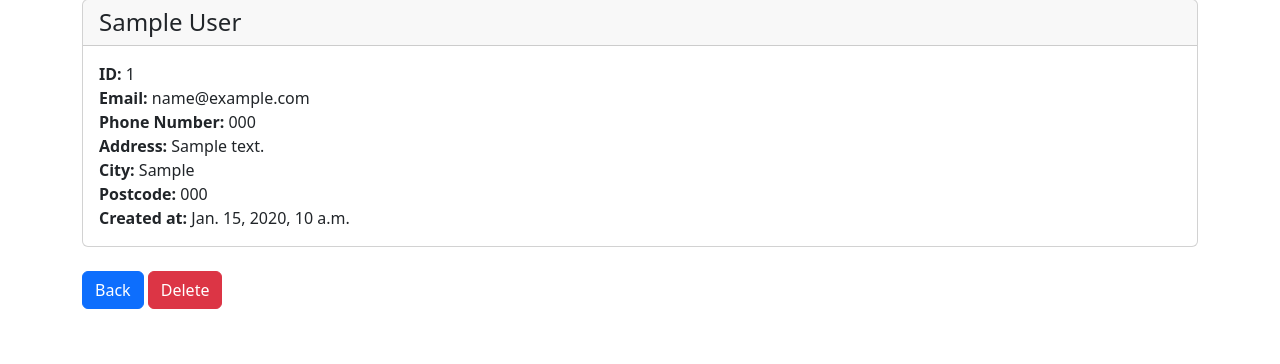
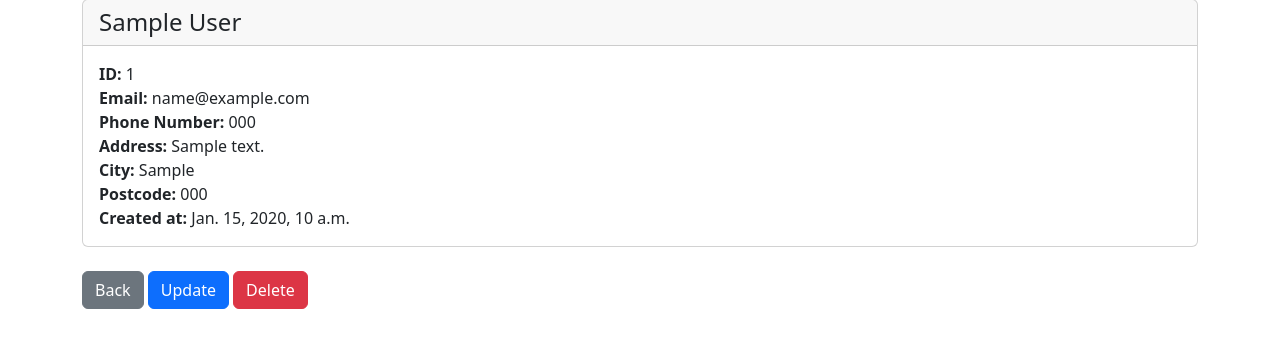
Before and after one commit to Mamba0113/Django-CRM, a Django app: page /record/1 in a window 1280 px wide. Shown: the part 161-525 px from the top of the page. Run offline with Django 5.2, Linux system fonts and the light colour scheme; a user stored in the database is signed in; tables that the repository leaves empty hold one stand-in row (values such as "Sample post").

Commit message:
users can now update records

```diff
--- a/website/templates/add_record.html
+++ b/website/templates/add_record.html
@@ -9,7 +9,7 @@
     {{ form.as_p }}
 
 
-
+    <a href="{% url 'home' %}" class="btn btn-secondary">Back</a>
 
     <button type="submit" class="btn btn-primary">Add Record</button>
 </form>
--- a/website/templates/record.html
+++ b/website/templates/record.html
@@ -20,7 +20,11 @@
     </div>
 </div>
 <br/>
-<a href="{% url 'home' %}" class="btn btn-primary">Back</a>
+<a href="{% url 'home' %}" class="btn btn-secondary">Back</a>
+
+<a href="{% url 'update_record' customer_record.id %}" class="btn btn-primary">Update</a>
 
 <a href="{% url 'delete_record' customer_record.id %}" class="btn btn-danger">Delete</a>
+
+
 {% endblock %}
--- a/website/urls.py
+++ b/website/urls.py
@@ -8,4 +8,5 @@ urlpatterns = [
     path('record/<int:pk>', views.customer_record, name='record'),
     path('delete_record/<int:pk>', views.delete_record, name='delete_record'),
     path('add_record', views.add_record, name='add_record'),
+    path('update_record/<int:pk>', views.update_record, name='update_record'),
 ]
--- a/website/views.py
+++ b/website/views.py
@@ -48,7 +48,7 @@ def delete_record(request, pk):
         messages.success(request, "Record Deleted Successfully.")
         return redirect('home')
     else:
-        messages.success(request, "You Must Log In To Complete This Action.")
+        messages.success(request, "You Must Be Logged In To Complete This Action.")
         return redirect('home')
 
 
@@ -62,5 +62,19 @@ def add_record(request):
                 return redirect('home')
         return render(request, 'add_record.html', {'form':form})
     else:
-        messages.success(request, "You Must Log In To Complete This Action.")
+        messages.success(request, "You Must Be Logged In To Complete This Action.")
         return redirect('home')
+
+
+def update_record(request, pk):
+    if request.user.is_authenticated:
+        current_record = Record.objects.get(id=pk)
+        form = AddRecordForm(request.POST or None, instance=current_record)
+        if form.is_valid():
+            form.save()
+            messages.success(request, "Record Updated Successfully.")
+            return redirect('home')
+        return render(request, 'update_record.html', {'form':form})
+    else:
+        messages.success(request, "You Must Be Logged In To Complete This Action.")
+        return redirect('home')
```
Also changed, not shown: website/templates/update_record.html (added, +13 -0 lines).
